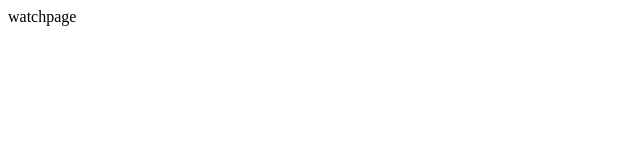
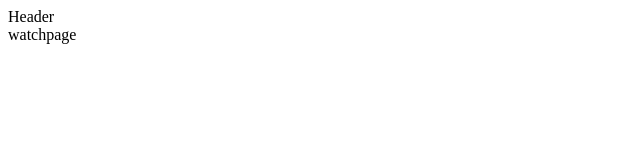
Before and after one commit to masayaeto/youtube-react, a React (Create React App) app: page /watch in a window 1280 px wide. Shown: the top 160 px of the page, without its empty margins (0-640 px from the left). Built offline with nearby package versions, Linux system fonts and the light colour scheme.

Commit message:
Headerコンポーネントを追加

```diff
--- /dev/null
+++ b/src/components/Header/Header.js
@@ -0,0 +1,11 @@
+import React from 'react'
+
+const Header = () => {
+    return (
+        <div>
+            Header
+        </div>
+    )
+}
+
+export default Header
--- /dev/null
+++ b/src/components/Layout/Layout.js
@@ -0,0 +1,13 @@
+import React from 'react'
+import Header from '../Header/Header'
+
+const Layout = ({children}) => {
+    return (
+        <div>
+            <Header />
+            {children}
+        </div>
+    )
+}
+
+export default Layout
--- a/src/pages/Search.js
+++ b/src/pages/Search.js
@@ -1,10 +1,11 @@
 import React from 'react'
+import Layout from '../components/Layout/Layout'
 
 const Search = () => {
     return (
-        <div>
+        <Layout>
             searchpage
-        </div>
+        </Layout>
     )
 }
 
--- a/src/pages/Top.js
+++ b/src/pages/Top.js
@@ -1,10 +1,11 @@
 import React from 'react'
+import Layout from '../components/Layout/Layout'
 
 const Top = () => {
     return (
-        <div>
+        <Layout>
             toppage
-        </div>
+        </Layout>
     )
 }
 
--- a/src/pages/Watch.js
+++ b/src/pages/Watch.js
@@ -1,10 +1,11 @@
 import React from 'react'
+import Layout from '../components/Layout/Layout'
 
 const Watch = () => {
     return (
-        <div>
+        <Layout>
             watchpage
-        </div>
+        </Layout>
     )
 }
 
```
